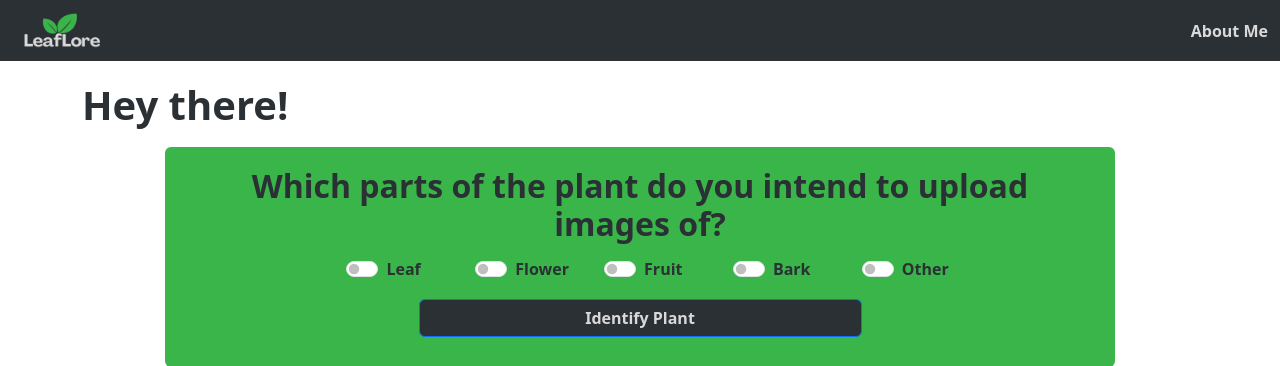
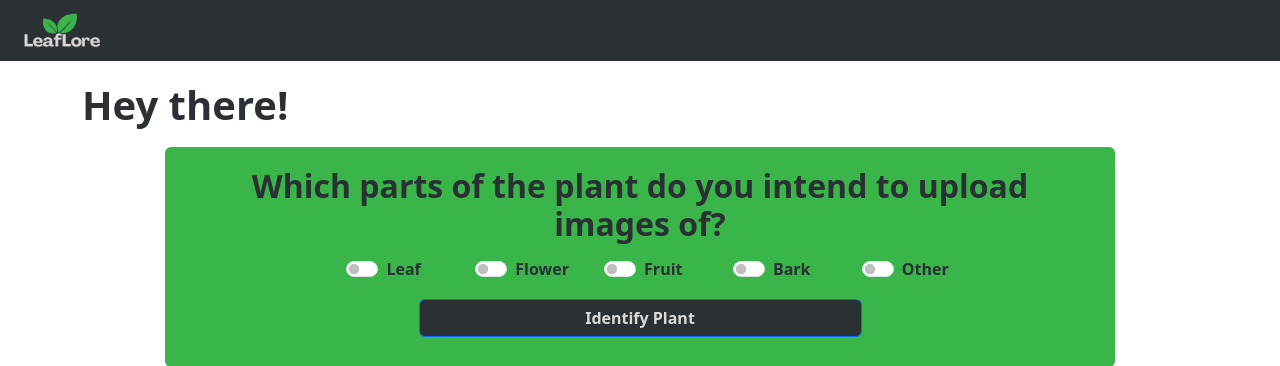
Before and after one commit to y1s9r/LeafLore, a Flask app: page / in a window 1280 px wide. Shown: the top 366 px of the page. Run offline with Flask 3, Linux system fonts and the light colour scheme.

Commit message:
removed aboutme

```diff
--- a/app.py
+++ b/app.py
@@ -66,5 +66,6 @@ def result():
     else:
         return f"API request failed with status code {response.status_code}", 500
 
+
 if __name__ == "__main__":
     app.run(debug=True)
--- /dev/null
+++ b/templates/aboutme.html
@@ -0,0 +1,5 @@
+{% extends "layout.html" %}
+
+{% block title %}
+    About me
+{% endblock %}
--- a/templates/layout.html
+++ b/templates/layout.html
@@ -15,12 +15,6 @@
               <button class="navbar-toggler" type="button" data-bs-toggle="collapse" data-bs-target="#navbarSupportedContent" aria-controls="navbarSupportedContent" aria-expanded="false" aria-label="Toggle navigation">
                 <span class="navbar-toggler-icon"></span>
               </button>
-              <div class="collapse navbar-collapse" id="navbarSupportedContent">
-                <ul class="navbar-nav me-auto mb-2 mb-lg-0"></ul>
-                <div class="d-flex">
-                  <a class="nav-link active" aria-current="page" href="/" style="font-weight: bold; color: #d9d9d9;">About Me</a>
-                </div>
-              </div>
             </div>
         </nav>
         <div>
```
